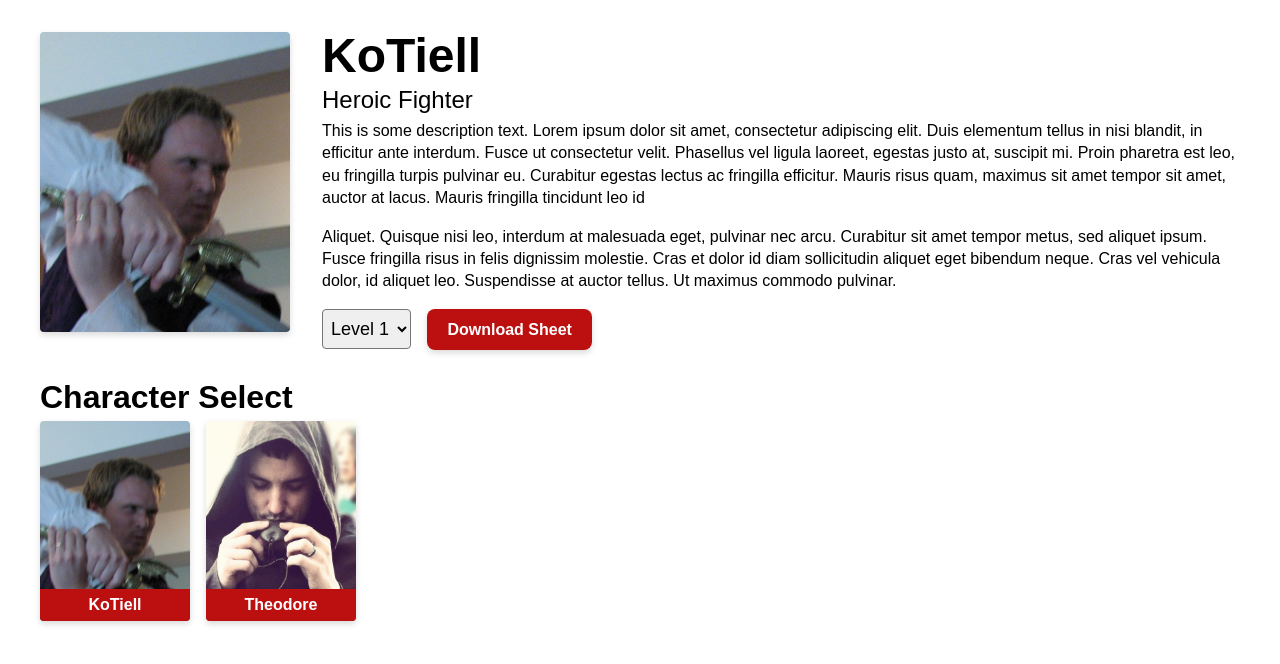
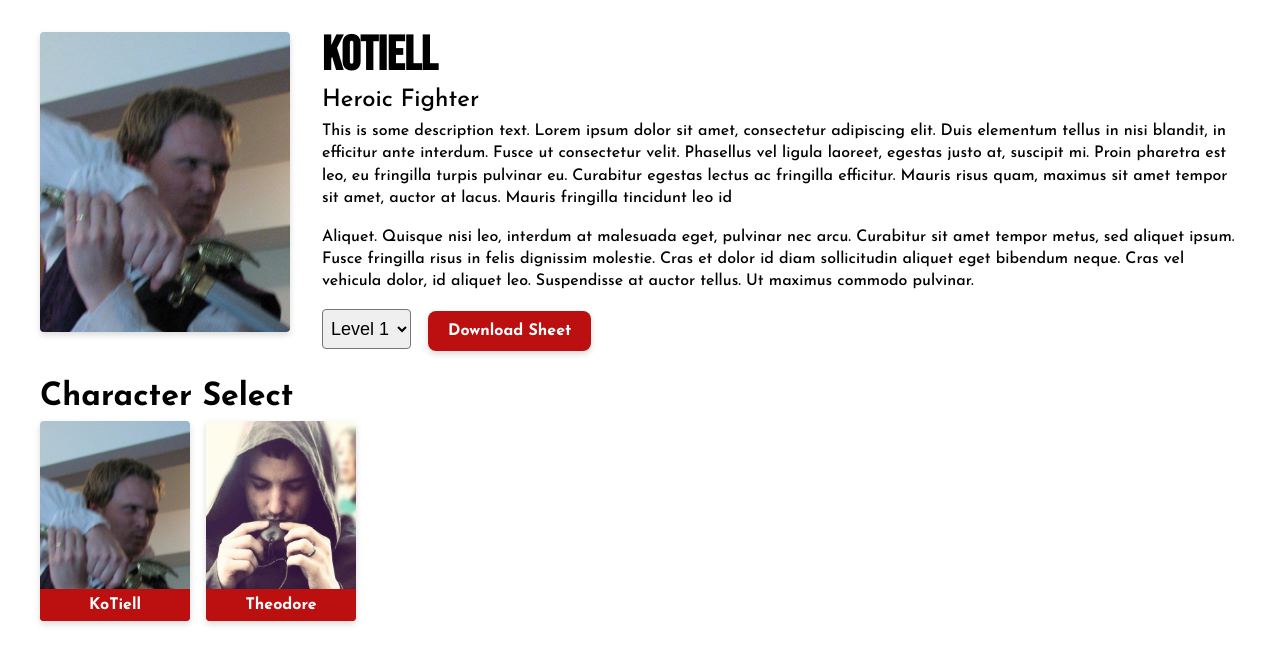
Before and after one commit to kotiell/character-select, a plain HTML site: page index.html in a window 1280 px wide. Drawn offline with nearby package versions, Linux system fonts and the light colour scheme.

```diff
--- a/index.html
+++ b/index.html
@@ -3,6 +3,9 @@
 
 <head>
   <title>Character Select</title>
+  <link rel="preconnect" href="https://fonts.googleapis.com">
+  <link rel="preconnect" href="https://fonts.gstatic.com" crossorigin>
+  <link href="https://fonts.googleapis.com/css2?family=Bebas+Neue&family=Josefin+Sans:wght@300;500;700&display=swap" rel="stylesheet">
   <link rel="stylesheet" href="styles/styles.css">
 </head>
 
--- a/styles/styles.css
+++ b/styles/styles.css
@@ -137,7 +137,7 @@
 /* -- start of styling -- */
 
 html,body{
-	font-family: Arial, Helvetica, sans-serif;
+	font-family: 'Josefin Sans', Helvetica, Arial, sans-serif;
 }
 .section-title {
 	font-size: 2rem;
@@ -211,6 +211,7 @@
 }
 
 #selected-character-name{
+	font-family: 'Bebas Neue', cursive;
 	font-size: 3rem;
 	font-weight: 600;
 }
```
Also changed, not shown: 2 other files.
